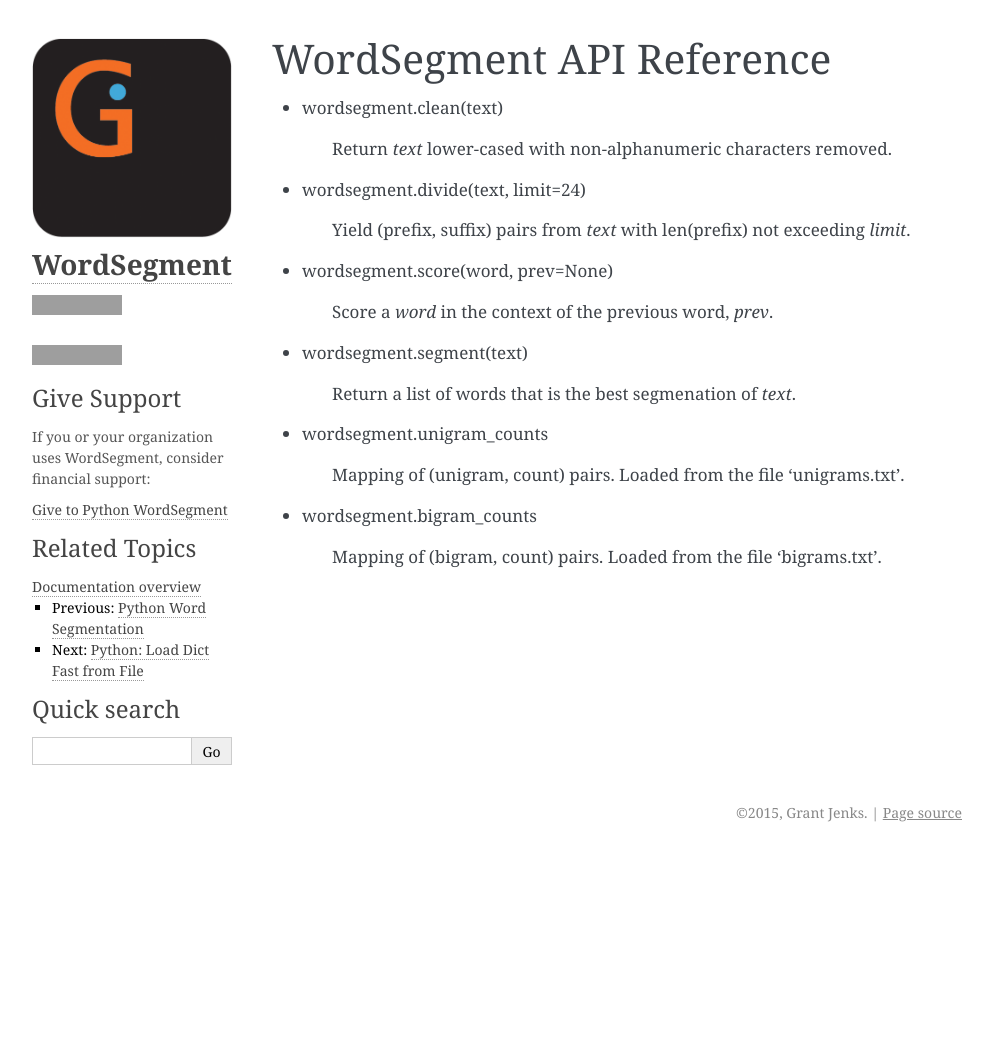
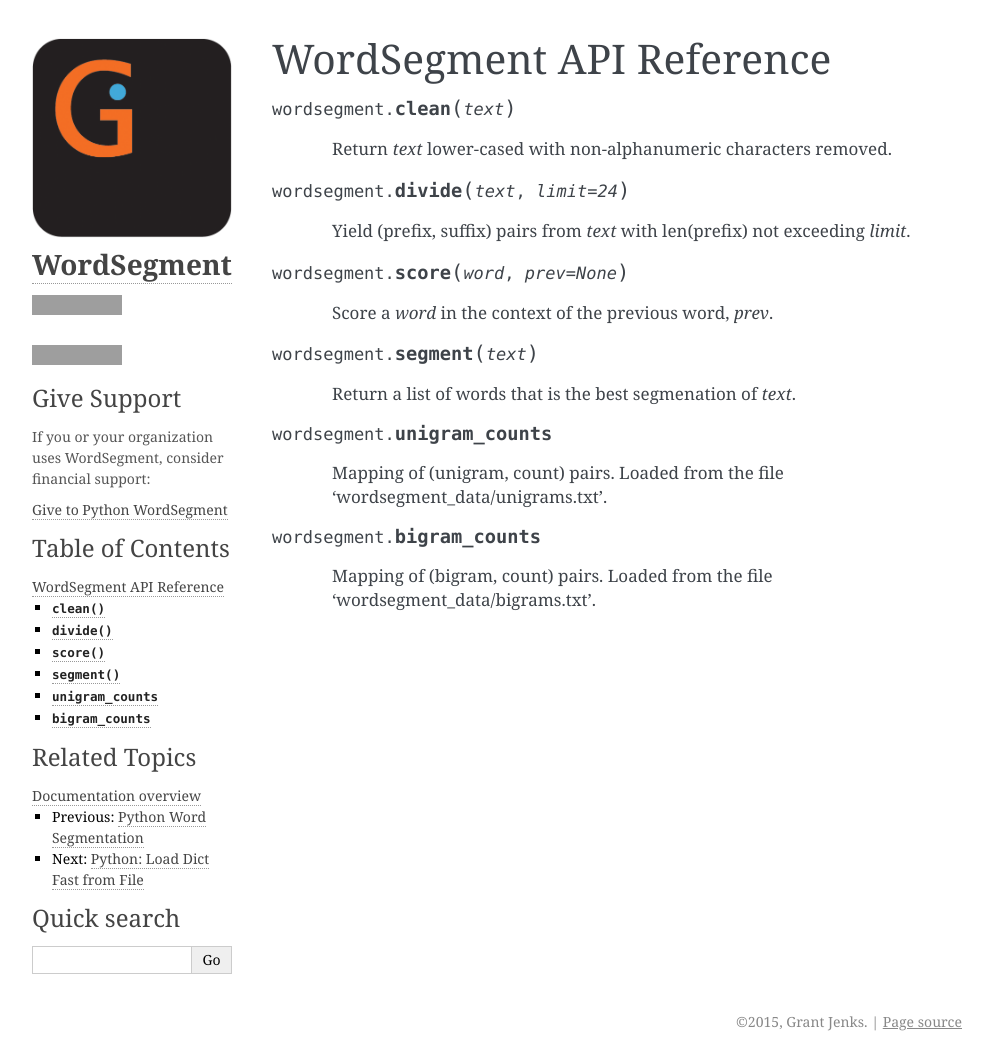
Before and after one commit to grantjenks/python-wordsegment, a Sphinx documentation site: the page built from docs/api.rst, in a window 1280 px wide, cut to the strip 0-1061 px from the top of the page. Shown: the whole strip, without its empty margins (148-1141 px from the left). Built offline with Sphinx 7.4.7, drawn with Linux system fonts in a browser that asks for light colours; before the commit the page ends 900 px from its top, so only the background shows below that; grey boxes are pictures that could not be loaded.

Commit message:
Fix api documentation to use py:function and py:data markup

```diff
--- a/docs/api.rst
+++ b/docs/api.rst
@@ -1,29 +1,35 @@
 WordSegment API Reference
 =========================
 
-- wordsegment.clean(text)
+.. py:function:: clean(text)
+   :module: wordsegment
 
     Return `text` lower-cased with non-alphanumeric characters removed.
 
-- wordsegment.divide(text, limit=24)
+.. py:function:: divide(text, limit=24)
+   :module: wordsegment
 
     Yield (prefix, suffix) pairs from `text` with len(prefix) not
     exceeding `limit`.
 
-- wordsegment.score(word, prev=None)
+.. py:function:: score(word, prev=None)
+   :module: wordsegment
 
     Score a `word` in the context of the previous word, `prev`.
 
-- wordsegment.segment(text)
+.. py:function:: segment(text)
+   :module: wordsegment
 
     Return a list of words that is the best segmenation of `text`.
 
-- wordsegment.unigram_counts
+.. py:data:: unigram_counts
+   :module: wordsegment
 
     Mapping of (unigram, count) pairs.
-    Loaded from the file 'unigrams.txt'.
+    Loaded from the file 'wordsegment_data/unigrams.txt'.
 
-- wordsegment.bigram_counts
+.. py:data:: bigram_counts
+   :module: wordsegment
 
     Mapping of (bigram, count) pairs.
-    Loaded from the file 'bigrams.txt'.
+    Loaded from the file 'wordsegment_data/bigrams.txt'.
```
